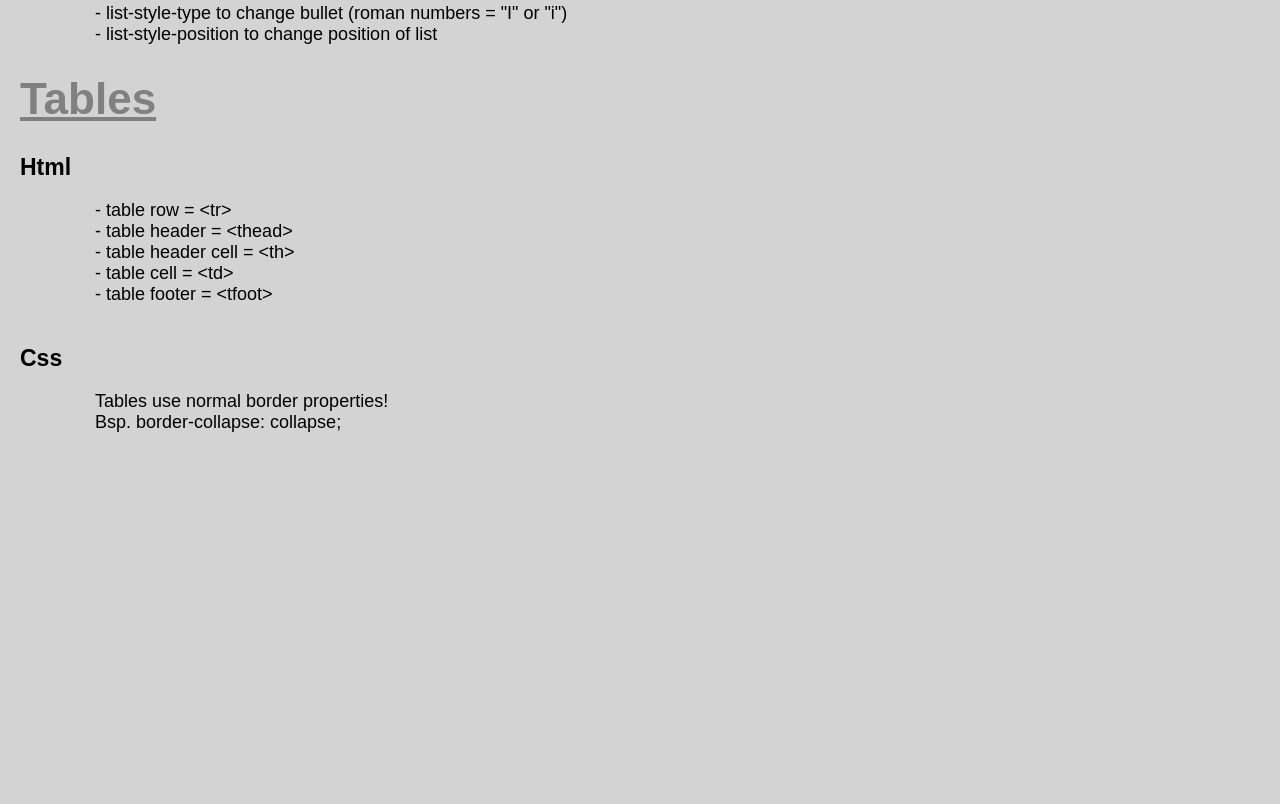
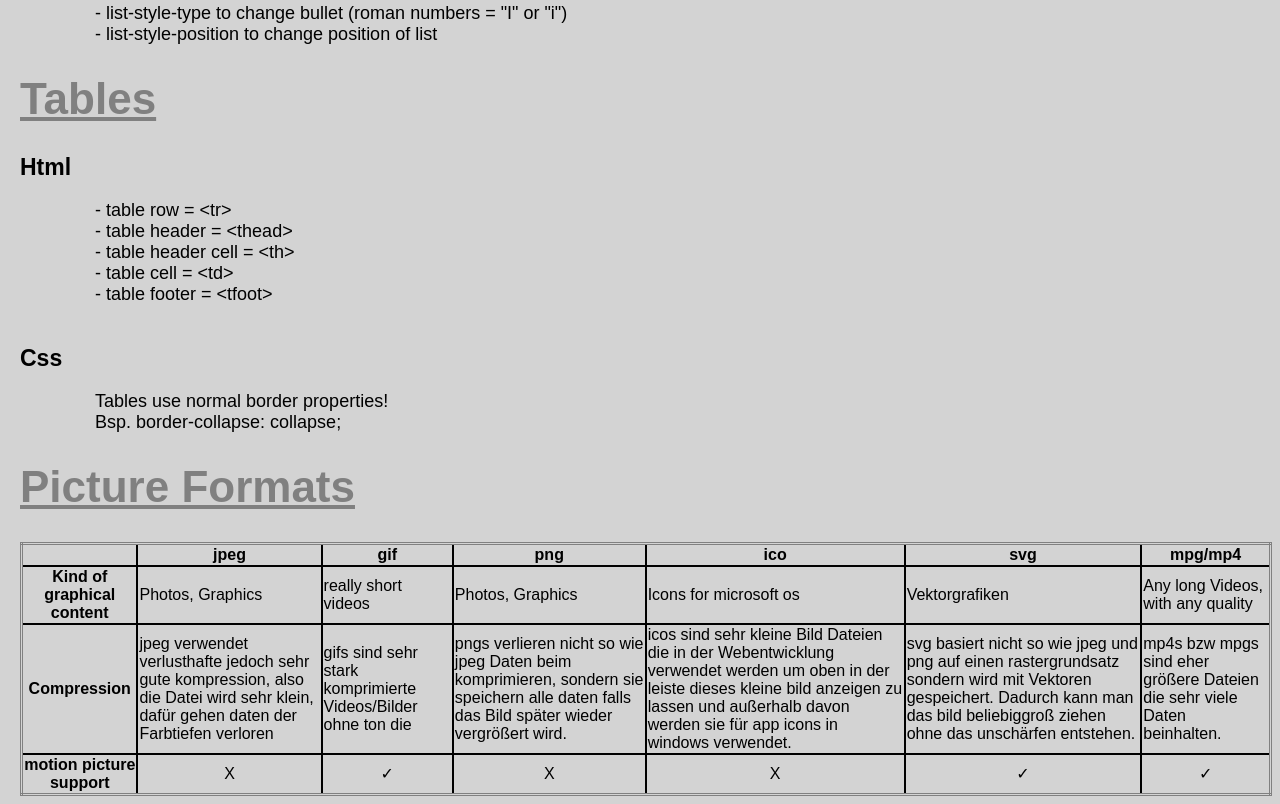
Before and after one commit to if-03-01-2bhif-wmc-2223/floating-assignment-cheat-sheet-Eros-Klein, a plain HTML site: page index.html in a window 1280 px wide. Shown: the part 3271-4075 px from the top of the page. Before the commit the page ends 3722 px from the top, so only its background shows below. Drawn offline with Linux system fonts and the light colour scheme.

Commit message:
added Picture Formats

```diff
--- a/index.html
+++ b/index.html
@@ -104,5 +104,80 @@
             Tables use normal border properties! <br>
             Bsp. border-collapse: collapse;
         </p>
+        <h1>Picture Formats</h1>
+        <table>
+            <tr>
+                <th></th>
+                <th>
+                    jpeg
+                </th>
+                <th>
+                    gif
+                </th>
+                <th>
+                    png
+                </th>
+                <th>
+                    ico
+                </th>
+                <th>
+                    svg
+                </th>
+                <th>
+                    mpg/mp4
+                </th>
+            </tr>
+            <tr>
+                <th>Kind of graphical content</th>
+                <td>
+                    Photos, Graphics
+                </td>
+                <td>
+                    really short videos
+                </td>
+                <td>
+                    Photos, Graphics
+                </td>
+                <td>
+                    Icons for microsoft os
+                </td>
+                <td>
+                    Vektorgrafiken
+                </td>
+                <td>
+                    Any long Videos, with any quality
+                </td>
+            </tr>
+            <tr>
+                <th>Compression</th>
+                <td>
+                    jpeg verwendet verlusthafte jedoch sehr gute kompression, also die Datei wird sehr klein, dafür gehen daten der Farbtiefen verloren
+                </td>
+                <td>
+                    gifs sind sehr stark komprimierte Videos/Bilder ohne ton die
+                </td>
+                <td>
+                    pngs verlieren nicht so wie jpeg Daten beim komprimieren, sondern sie speichern alle daten falls das Bild später wieder vergrößert wird.
+                </td>
+                <td>
+                    icos sind sehr kleine Bild Dateien die in der Webentwicklung verwendet werden um oben in der leiste dieses kleine bild anzeigen zu lassen und außerhalb davon werden sie für app icons in windows verwendet.
+                </td>
+                <td>
+                    svg basiert nicht so wie jpeg und png auf einen rastergrundsatz sondern wird mit Vektoren gespeichert. Dadurch kann man das bild beliebiggroß ziehen ohne das unschärfen entstehen.
+                </td>
+                <td>
+                    mp4s bzw mpgs sind eher größere Dateien die sehr viele Daten beinhalten.
+                </td>
+            </tr>
+            <tr>
+                <th>motion picture support</th>
+                <td align="center">X</td>
+                <td align="center">✓</td>
+                <td align="center">X</td>
+                <td align="center">X</td>
+                <td align="center">✓</td>
+                <td align="center">✓</td>
+            </tr>
+        </table>
     </body>
 </html>
--- a/stylesheet.css
+++ b/stylesheet.css
@@ -34,3 +34,11 @@ p.pixels{
 p.weight{
     font-weight: 1000;
 }
+table{
+    border-style: double;
+    border-collapse: collapse;
+}
+td ,th{
+    border-style: solid;
+    border-width: 2px;
+}
```
